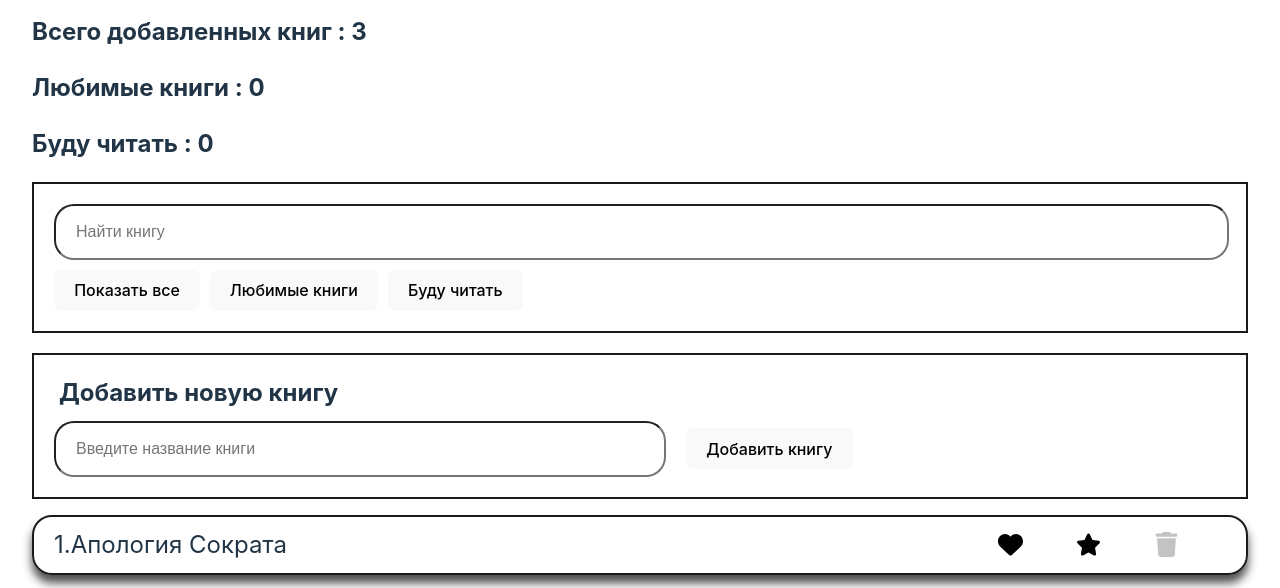
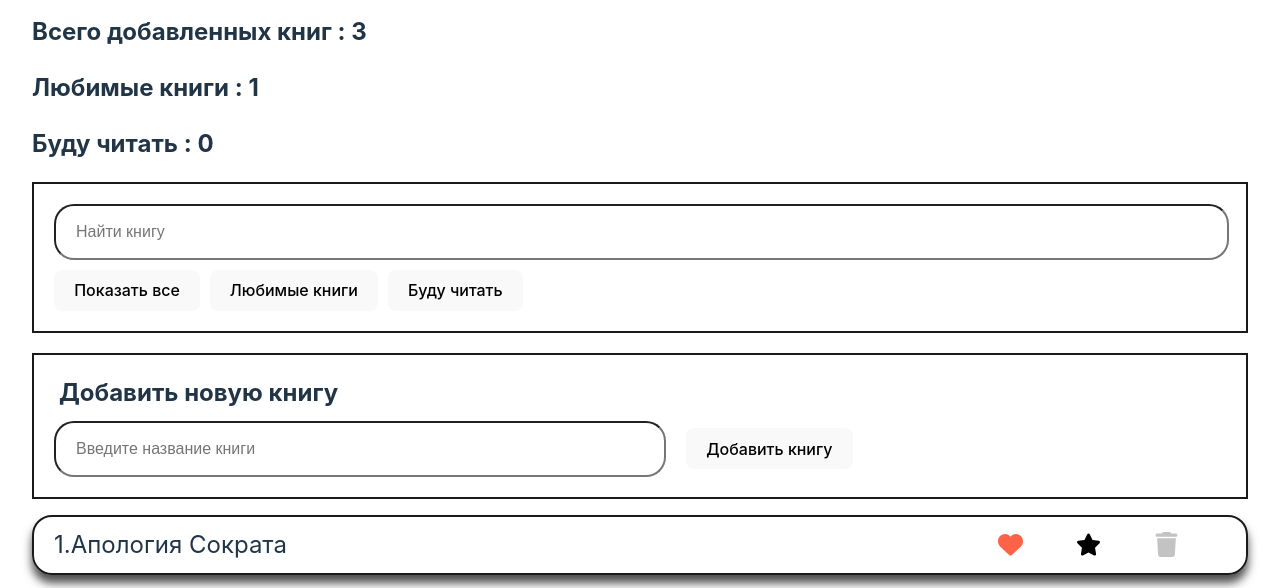
Before and after one commit to trueSlav/myBook, a React (Vite) app: page / in a window 1280 px wide. Shown: the part 168-756 px from the top of the page. Built offline with nearby package versions, Linux system fonts and the light colour scheme.

Commit message:
функционал фильтра + поиска\ декомпозиция кода в хук

```diff
--- a/data.js
+++ b/data.js
@@ -2,7 +2,7 @@ export const data = [
 	{
 		id: 1,
 		text: 'Апология Сократа',
-		like: false,
+		like: true,
 		star: false,
 	},
 	{ id: 2, text: 'Ведьмак', like: false, star: false },
--- a/src/App.jsx
+++ b/src/App.jsx
@@ -8,13 +8,14 @@ import Filter from './components/Filter/Filter';
 import Header from './components/Header/Header';
 import Info from './components/Info/Info';
 import List from './components/List/List';
-import { filterIcon } from './utils/filterBook';
+import { useFilterBook } from './hooks/useFilterBook';
 
 function App() {
 	const [books, setBooks] = useState(data);
 	const [text, setText] = useState('');
-	const [search, setSearch] = useState('');
-	const [filtredIcons, setFilter] = filterIcon(books, setBooks);
+
+	const [filtredIcons, filtredData, setFilter, , setSearch, search] =
+		useFilterBook(books);
 
 	const addBook = () => {
 		if (text.trim().length) {
@@ -31,23 +32,13 @@ function App() {
 		}
 	};
 
-	const searchBook = (search, books) => {
-		if (search.length === 0) {
-			return books;
-		}
-
-		return books.filter((book) => book.text.indexOf(search) !== -1);
-	};
-
-	const visibleData = searchBook(search, books);
-
 	return (
 		<>
 			<Header />
 			<Info books={books} filtredIcons={filtredIcons} setBooks={setBooks} />
 			<Filter setSearch={setSearch} search={search} setFilter={setFilter} />
 			<AddBook text={text} setText={setText} addBook={addBook} />
-			<List books={visibleData} setBooks={setBooks} />
+			<List books={filtredData} setBooks={setBooks} />
 		</>
 	);
 }
--- a/src/components/Filter/Filter.jsx
+++ b/src/components/Filter/Filter.jsx
@@ -18,7 +18,7 @@ const Filter = ({ setFilter, search, setSearch }) => {
 			</div>
 
 			<div className={styles.buttonWrapper}>
-				<MyButton>Показать все</MyButton>
+				<MyButton onClick={() => setFilter('all')}>Показать все</MyButton>
 				<MyButton onClick={() => setFilter('like')}>Любимые книги</MyButton>
 				<MyButton onClick={() => setFilter('star')}>Буду читать</MyButton>
 			</div>
--- /dev/null
+++ b/src/hooks/useFilterBook.js
@@ -0,0 +1,32 @@
+import { useState } from 'react';
+
+export const useFilterBook = (books) => {
+	const [search, setSearch] = useState('');
+	const [filter, setFilter] = useState('all');
+
+	const searchBook = (search, books) => {
+		if (search.length === 0) {
+			return books;
+		}
+
+		return books.filter(
+			(book) => book.text.toLowerCase().indexOf(search) !== -1,
+		);
+	};
+
+	const filterBook = (filter, books) => {
+		switch (filter) {
+			case 'like':
+				return books.filter((book) => book.like);
+			case 'star':
+				return books.filter((book) => book.star);
+			default:
+				return books;
+		}
+	};
+
+	const filtredIcons = (icon) => books.filter((book) => book[icon] === true);
+	const filtredData = filterBook(filter, searchBook(search, books));
+
+	return [filtredIcons, filtredData, setFilter, filter, setSearch, search];
+};
--- a/src/utils/filterBook.js
+++ /dev/null
@@ -1,9 +0,0 @@
-export const filterIcon = (books, setBooks) => {
-	const setFilter = (icon) => {
-		setBooks(books.filter((book) => book[icon] === true));
-	};
-
-	const filtredIcons = (icon) => books.filter((book) => book[icon] === true);
-
-	return [filtredIcons, setFilter];
-};
```
